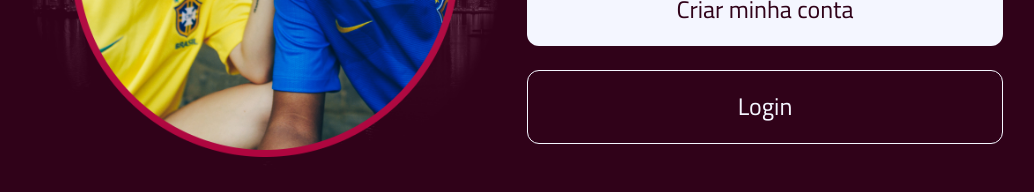
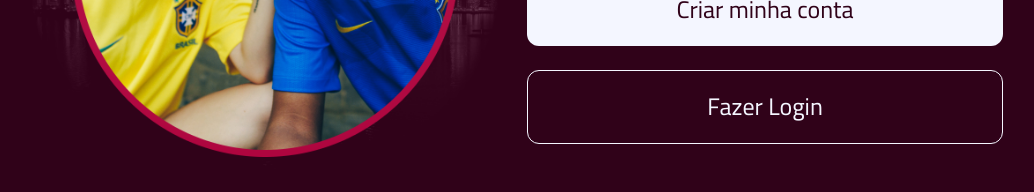
Before and after one commit to AlefSloan/WorldCup-Challenge, a React (Vite) app in the folder WorldCup-Dats/: page / in a window 1280 px wide. Shown: the part 489-681 px from the top of the page, without its empty margins (125-1159 px from the left). Built offline with nearby package versions, Linux system fonts and the light colour scheme.

Commit message:
feat: update router

```diff
--- a/WorldCup-Dats/src/global.css
+++ b/WorldCup-Dats/src/global.css
@@ -5,3 +5,7 @@
 body {
   font-family: 'Cairo', sans-serif;
 }
+
+input {
+  outline: 0;
+}
--- a/WorldCup-Dats/src/pages/Home/index.jsx
+++ b/WorldCup-Dats/src/pages/Home/index.jsx
@@ -12,12 +12,12 @@ export function Home() {
           <h1 className='text-3xl text-center md:text-left font-bold'>
             Dê o seu palpite na Copa do Mundo do Catar 2022!
           </h1>
-          <button className='bg-white text-red-700 text-xl px-8 py-5 rounded-xl'>
+          <a href='/signup' className='text-center bg-white text-red-700 text-xl px-8 py-5 rounded-xl'>
             Criar minha conta
-          </button>
-          <button className='text-white border border-white text-xl px-8 py-5 rounded-xl'>
-            Login
-          </button>
+          </a>
+          <a href='/login' className='text-center text-white border border-white text-xl px-8 py-5 rounded-xl'>
+            Fazer Login
+          </a>
         </div>
       </main>
     </div>
```
Also changed, not shown: WorldCup-Dats/src/pages/index.jsx (+15 -0 lines).
